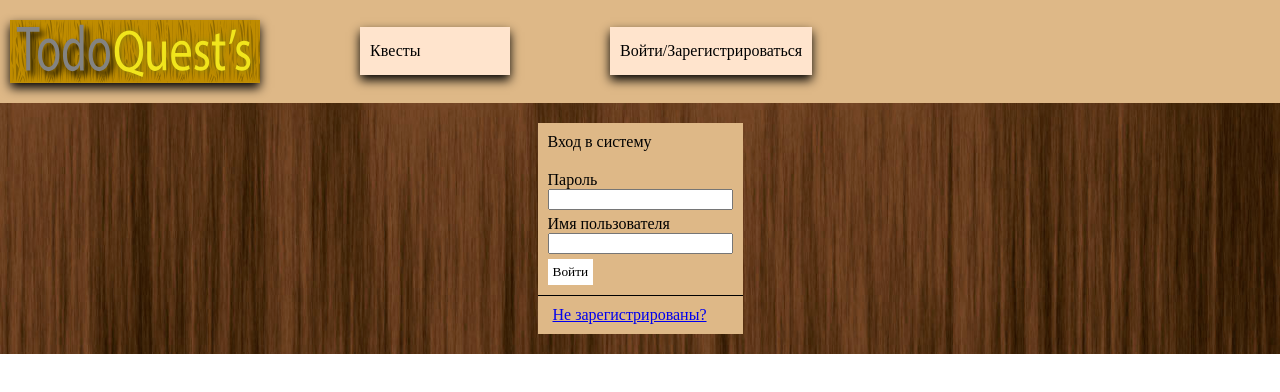
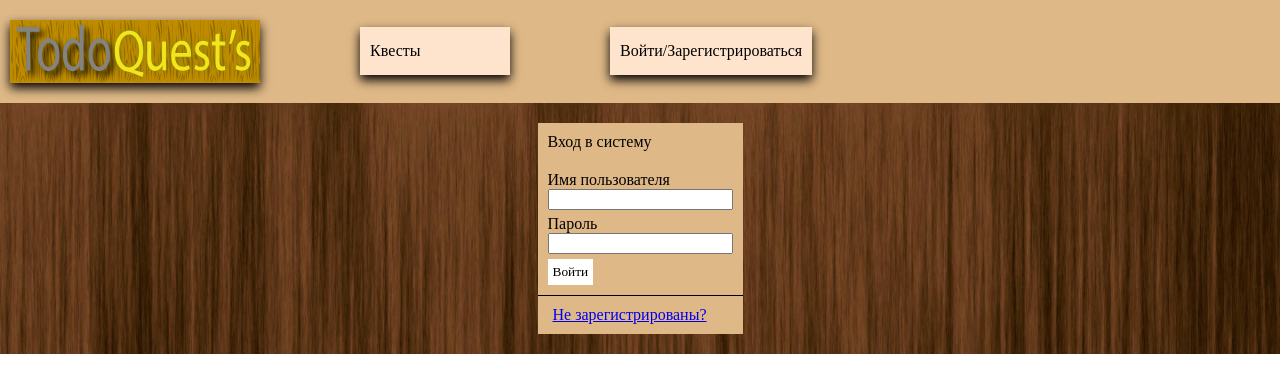
Before and after one commit to Skenzi/Todo, a React app: page /loginPage in a window 1280 px wide. Shown: the top 392 px of the page. Built offline with nearby package versions, Linux system fonts and the light colour scheme; the HTML template or start-up script is replaced by a standard one.

Commit message:
add form components for login and signup pages

```diff
--- /dev/null
+++ b/src/components/FormLogin.jsx
@@ -0,0 +1,30 @@
+import React from 'react';
+import { Link } from 'react-router-dom';
+import GroupControls from './GroupControl.jsx';
+
+function LoginForm({
+  onChangeDataForm, error, dataControls, onSubmit, infoForm,
+}) {
+  return (
+    <form className="form bg-main" onSubmit={onSubmit}>
+      <div className="form-title">{infoForm.title}</div>
+      <div className="form-body">
+        {infoForm.groupControls.map((item) => (
+          <GroupControls
+            key={item.name}
+            infoControl={item}
+            dataLogin={dataControls}
+            onChangeDataForm={onChangeDataForm}
+          />
+        ))}
+        {error ? <div className="text-error">{error}</div> : null}
+        <button type="submit" className="button button-sm button-submit">{infoForm.btnSubmitText}</button>
+      </div>
+      <div className="form-footer">
+        <Link to="/signUpPage" type="button" className="button button-sm">{infoForm.btnLinkText}</Link>
+      </div>
+    </form>
+  );
+}
+
+export default LoginForm;
--- a/src/components/pages/LoginPage.jsx
+++ b/src/components/pages/LoginPage.jsx
@@ -1,48 +1,30 @@
 import React, { useState, useContext } from 'react';
 import { useDispatch } from 'react-redux';
-import { useNavigate, Link } from 'react-router-dom';
+import { useNavigate } from 'react-router-dom';
 import apiContext from '../../context';
 import users from '../../store/users';
 import { fetchUserData } from '../../store/slices/userSlice';
-import GroupControls from '../GroupControl.jsx';
+import FormLogin from '../FormLogin.jsx';
 
 const groupControls = [
+  {
+    name: 'username',
+    labelText: 'Имя пользователя',
+    type: 'text',
+  },
   {
     name: 'password',
     labelText: 'Пароль',
     type: 'password',
   },
-  {
-    name: 'username',
-    labelText: 'Имя пользователя',
-    type: 'text',
-  },
 ];
 
-function LoginForm({
-  onChangeDataLogin, error, dataLogin, onSubmit,
-}) {
-  return (
-    <form className="form bg-main" onSubmit={onSubmit}>
-      <div className="form-title">Вход в систему</div>
-      <div className="form-body">
-        {groupControls.map((item) => (
-          <GroupControls
-            key={item.name}
-            infoControl={item}
-            dataLogin={dataLogin}
-            onChangeDataForm={onChangeDataLogin}
-          />
-        ))}
-        {error ? <div className="text-error">{error}</div> : null}
-        <button type="submit" className="button button-sm button-submit">Войти</button>
-      </div>
-      <div className="form-footer">
-        <Link to="/signUpPage" type="button" className="button button-sm">Не зарегистрированы?</Link>
-      </div>
-    </form>
-  );
-}
+const infoForm = {
+  title: 'Вход в систему',
+  btnSubmitText: 'Войти',
+  btnLinkText: 'Не зарегистрированы?',
+  groupControls,
+};
 
 function LoginPage() {
   const api = useContext(apiContext);
@@ -68,11 +50,12 @@ function LoginPage() {
   };
   return (
     <div className="container-sm">
-      <LoginForm
-        onChangeDataLogin={onChangeDataLogin}
+      <FormLogin
+        onChangeDataForm={onChangeDataLogin}
         error={error}
         dataLogin={dataLogin}
         onSubmit={onSubmit}
+        infoForm={infoForm}
       />
     </div>
   );
--- a/src/components/pages/SignUpPage.jsx
+++ b/src/components/pages/SignUpPage.jsx
@@ -1,8 +1,10 @@
 import React, { useState, useContext } from 'react';
-import { useNavigate, Link } from 'react-router-dom';
+import { useNavigate } from 'react-router-dom';
+import { useDispatch } from 'react-redux';
 import apiContext from '../../context';
 import users from '../../store/users';
-import GroupControls from '../GroupControl.jsx';
+import FormLogin from '../FormLogin.jsx';
+import { fetchUserData } from '../../store/slices/userSlice';
 
 const groupControls = [
   {
@@ -22,33 +24,16 @@ const groupControls = [
   },
 ];
 
-function SigUpForm({
-  onChangeDataSignUp, error, dataLogin, onSubmit,
-}) {
-  return (
-    <form className="form bg-main" onSubmit={onSubmit}>
-      <div className="form-title">Вход в систему</div>
-      <div className="form-body">
-        {groupControls.map((item) => (
-          <GroupControls
-            key={item.name}
-            infoControl={item}
-            dataLogin={dataLogin}
-            onChangeDataForm={onChangeDataSignUp}
-          />
-        ))}
-        {error ? <div className="text-error">{error}</div> : null}
-        <button type="submit" className="button button-sm button-submit">Зарегистрироваться</button>
-      </div>
-      <div className="form-footer">
-        <Link to="/loginPage" type="button" className="button button-sm">Уже зарегистрированы?</Link>
-      </div>
-    </form>
-  );
-}
+const infoForm = {
+  title: 'Регистрация',
+  btnSubmitText: 'Зарегистрироваться',
+  btnLinkText: 'Уже зарегистрированы?',
+  groupControls,
+};
 
 function SignUpPage() {
   const api = useContext(apiContext);
+  const dispatch = useDispatch();
   const navigate = useNavigate();
   const [error, setError] = useState(null);
   const [dataSignUp, setDataSignUp] = useState({ username: '', password: '', confirmPassword: '' });
@@ -73,6 +58,7 @@ function SignUpPage() {
       };
       users.push(newUser);
       api.setUser({ username: newUser.username });
+      dispatch(fetchUserData(newUser));
       navigate('/', { replace: true });
     }
   };
@@ -81,11 +67,12 @@ function SignUpPage() {
   };
   return (
     <div className="container-sm">
-      <SigUpForm
+      <FormLogin
         onChangeDataForm={onChangeDataSignUp}
         error={error}
-        dataSignUp={dataSignUp}
+        dataControls={dataSignUp}
         onSubmit={onSubmit}
+        infoForm={infoForm}
       />
     </div>
   );
```
